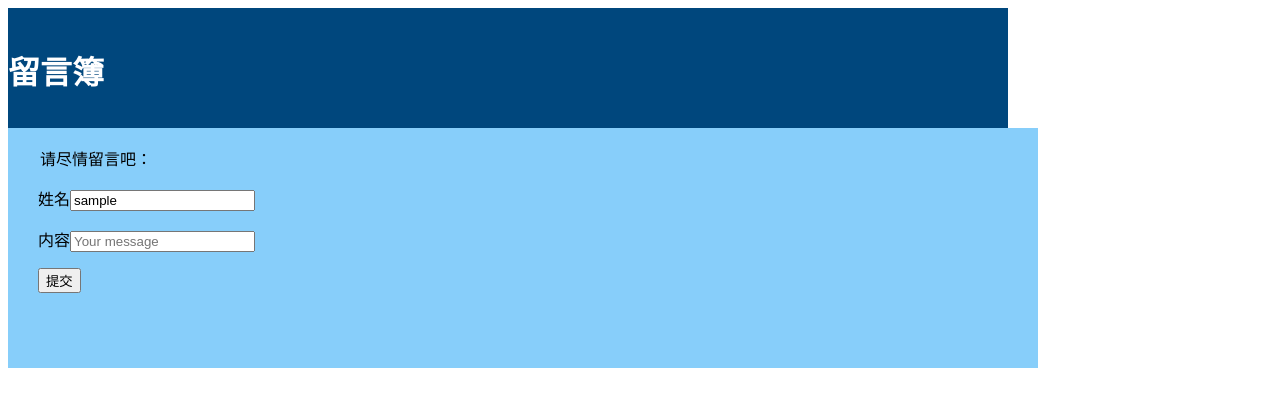
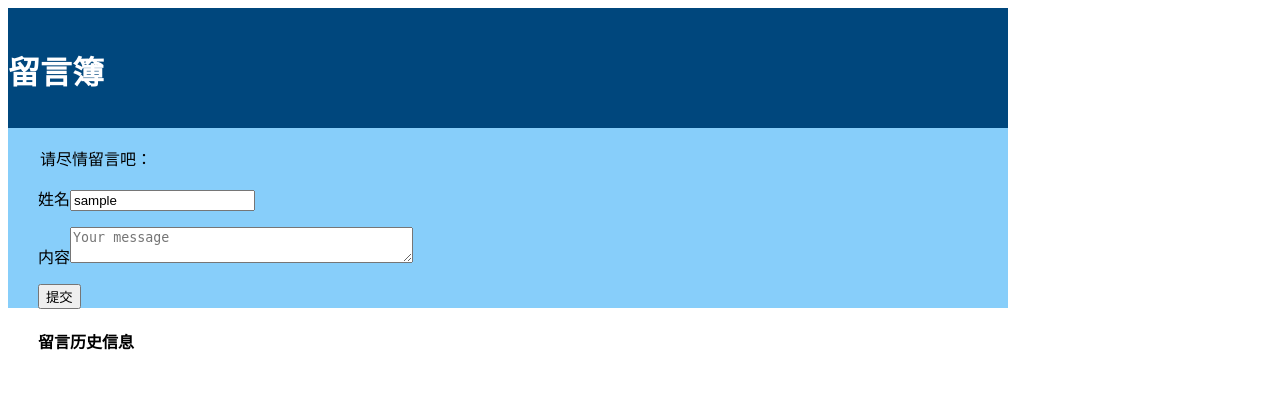
Before and after one commit to zhhehao/Hyixiaohan, a Flask app: template 0023/templates/liuyan.html in a window 1280 px wide. Shown: the top 407 px of the page. Run offline with Flask 2, Linux system fonts and the light colour scheme; the template is opened without the code that fills it: most values are stand-ins (such as "Sample title", 1, 10 or a date in 2020).

Commit message:
Oct 08 update

```diff
--- a/0023/0023.py
+++ b/0023/0023.py
@@ -3,9 +3,14 @@ import time
 
 app = Flask(__name__)
 
-@app.route('/', methods=['GET'])
+@app.route('/', methods=['GET', 'POST'])
 def liuyan():
-	return render_template('liuyan.html')
+	if request.method == 'POST':
+		username = request.form['username']
+		message = request.form['message']
+		return render_template('liuyan.html', username=username, message=message)
+	else:
+		return render_template('liuyan.html')
 
 if __name__ == '__main__':
 	app.run()
--- a/0023/static/liuyan.css
+++ b/0023/static/liuyan.css
@@ -8,8 +8,11 @@ h1.title{
 	vertical-align: middle;
 }
 div.form{
-	width: 1000px;
-	height: 240px;
+	width: 970px;
+	height: 180px;
 	background-color: #87CEFA;
 	padding-left: 30px;
 }
+div.content{
+	padding-left: 30px;
+}
--- a/0023/templates/liuyan.html
+++ b/0023/templates/liuyan.html
@@ -3,7 +3,7 @@
 <head>
 	<meta charset="utf-8">
 	<title>留言簿</title>
-	<link rel="stylesheet" type="text/css" href="liuyan.css" />
+	<link rel="stylesheet" type="text/css" href="static/liuyan.css" />
 </head>
 <body>
 	<div class="head">
@@ -11,11 +11,20 @@
 		<h1 class="title">留言簿</h1>
 	</div>
 	<div class="form">
-		<br />
-		<legend>请尽情留言吧：</legend>
-		<p>姓名<input name="username" placeholder="Your name" value="{{ username }}"></p>
-		<p>内容<input name="message" placeholder="Your message" value="{{ message }}"></p>
-		<p><button type="submit">提交</button></p>
+		<form action="/" method="post">
+			<br />
+			<legend>请尽情留言吧：</legend>
+			<p>姓名<input name="username" placeholder="Your name" value="{{ username }}"></p>
+			<p>内容<textarea name="message" placeholder="Your message" value="{{ message }} rows="4" cols="40"></textarea></p>
+			<p><button type="submit">提交</button></p>
+		</form>
+	</div>
+	<div class="content">
+		<h4>留言历史信息</h4>
+		{% if message %}
+			<p>{{ username }}</p>
+			<p>{{ message }}</p>
+		{% endif %}
 	</div>
 </body>
 </html>
```
